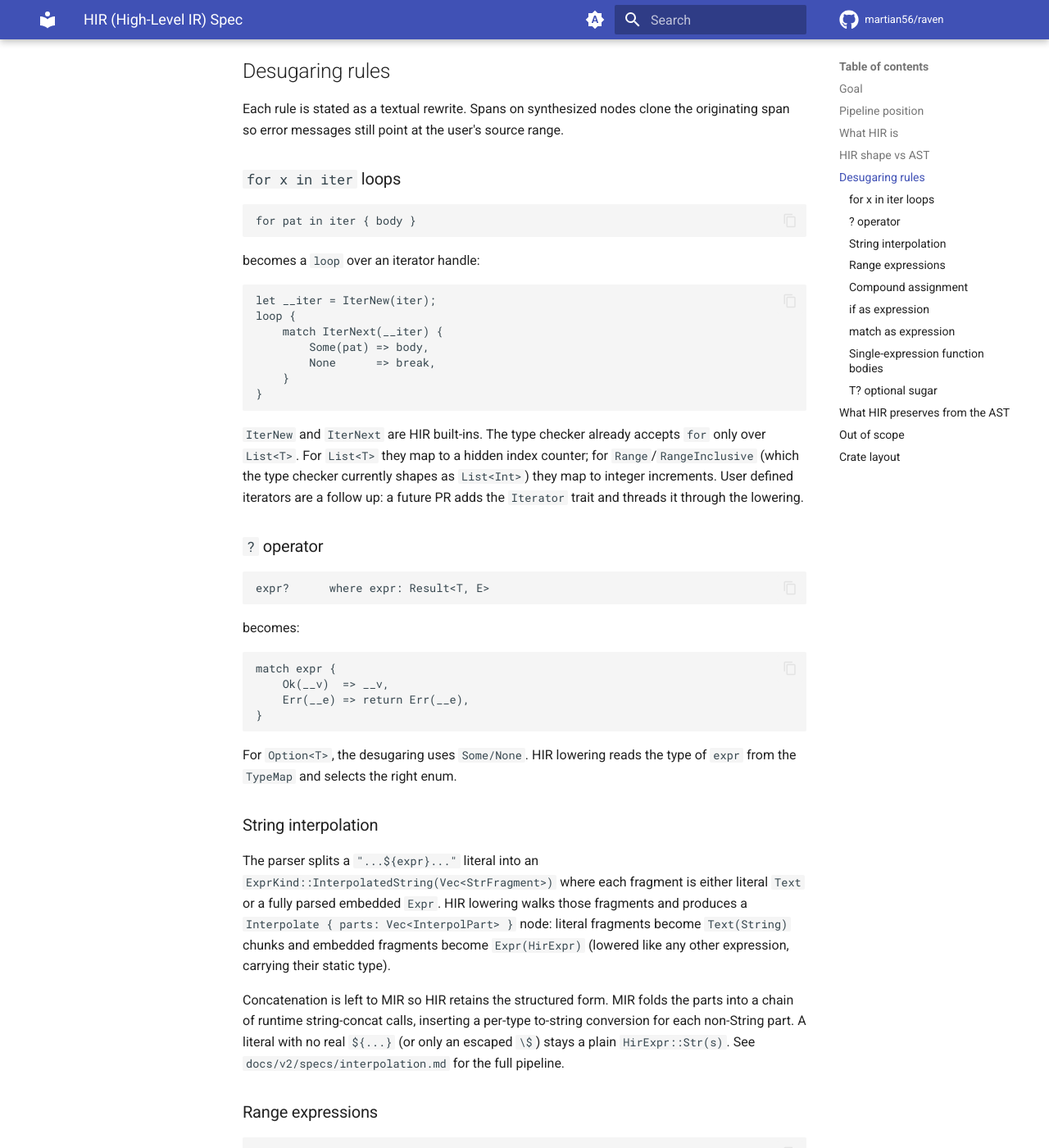
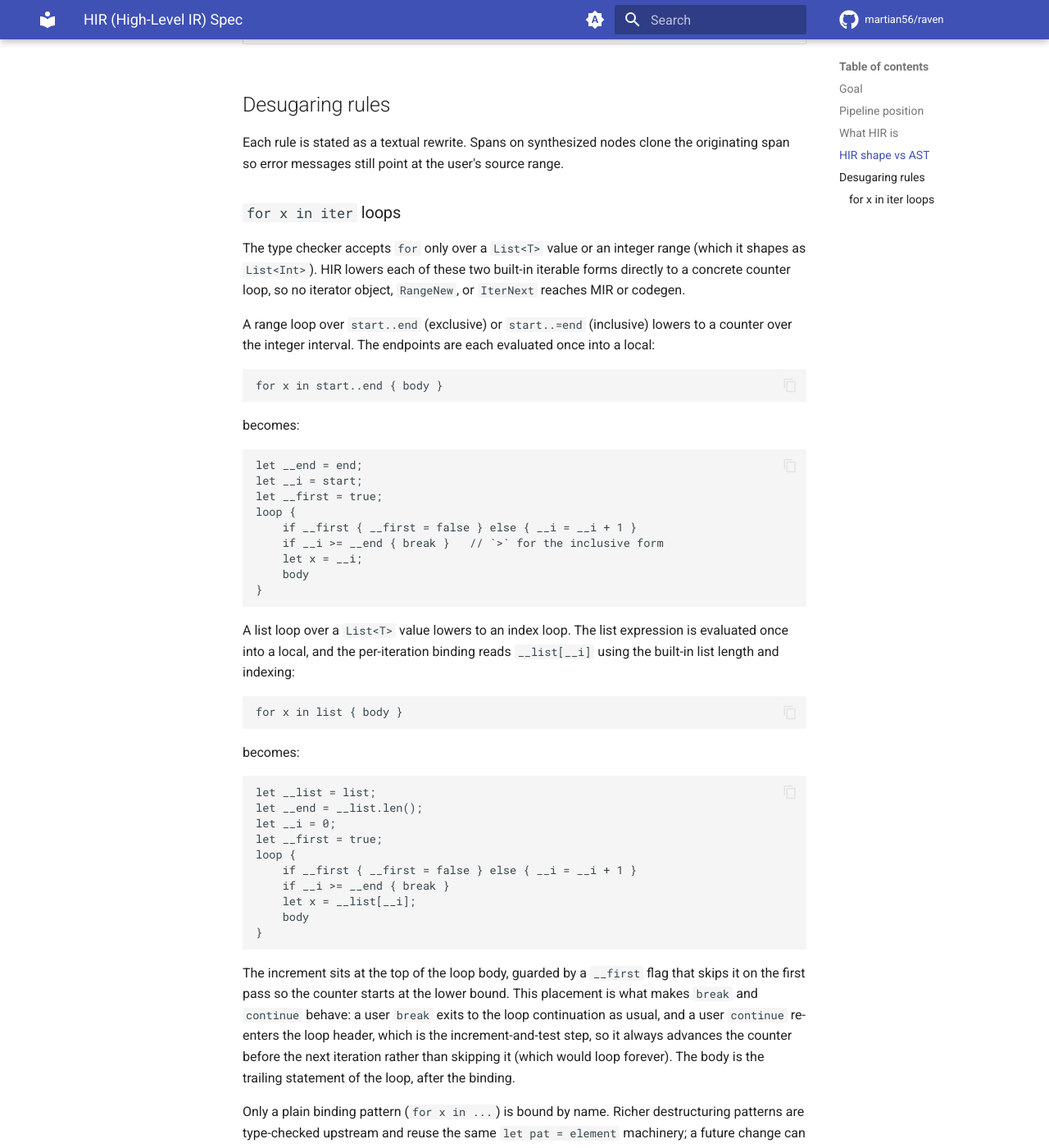
Before and after one commit to martian56/raven, an MkDocs documentation site: the page built from docs/v2/specs/hir.md, in a window 1280 px wide and 1400 px high, scrolled down 1693 px. Shown: the whole window at 82% size. Built offline with MkDocs 1.6.1 and Material for MkDocs 9.7.7, drawn with Linux system fonts in a browser that asks for light colours; comment, search, counter and statistics services are not loaded; some of the changed text lies outside the part shown.

Commit message:
docs(hir): for-loop lowering
Documents the range and list for-loop lowering to counter and index
loops, the top-of-body increment behind a first-iteration flag and how
it makes break and continue behave, and that bare range expressions
still lower to RangeNew while a range in for position does not. Notes
that arbitrary-iterator for-loops are generalized by the Iterator-trait
work in #119.

````diff
--- a/docs/v2/specs/hir.md
+++ b/docs/v2/specs/hir.md
@@ -43,7 +43,7 @@
 
 | AST node                          | HIR equivalent                                          |
 |-----------------------------------|---------------------------------------------------------|
-| `ExprKind::For { pat, iter, body }` | Lowered to `Loop` containing a `Match` on iterator `next` |
+| `ExprKind::For { pat, iter, body }` | Lowered to a counter `Loop` over a range, or an index `Loop` over a `List<T>` |
 | `ExprKind::Try(inner)`            | Lowered to `Match` on `Ok/Err` (or `Some/None`)         |
 | `ExprKind::InterpolatedString(fragments)` | `Interpolate { parts: Vec<InterpolPart> }`      |
 | `ExprKind::Range { ... }`         | `RangeNew { start, end, inclusive }`                    |
@@ -61,28 +61,74 @@
 
 ### `for x in iter` loops
 
+The type checker accepts `for` only over a `List<T>` value or an integer
+range (which it shapes as `List<Int>`). HIR lowers each of these two
+built-in iterable forms directly to a concrete counter loop, so no
+iterator object, `RangeNew`, or `IterNext` reaches MIR or codegen.
+
+A range loop over `start..end` (exclusive) or `start..=end` (inclusive)
+lowers to a counter over the integer interval. The endpoints are each
+evaluated once into a local:
+
 ```
-for pat in iter { body }
+for x in start..end { body }
 ```
 
-becomes a `loop` over an iterator handle:
+becomes:
 
 ```
-let __iter = IterNew(iter);
+let __end = end;
+let __i = start;
+let __first = true;
 loop {
-    match IterNext(__iter) {
-        Some(pat) => body,
-        None      => break,
-    }
+    if __first { __first = false } else { __i = __i + 1 }
+    if __i >= __end { break }   // `>` for the inclusive form
+    let x = __i;
+    body
 }
 ```
 
-`IterNew` and `IterNext` are HIR built-ins. The type checker already
-accepts `for` only over `List<T>`. For `List<T>` they map to a hidden
-index counter; for `Range`/`RangeInclusive` (which the type checker
-currently shapes as `List<Int>`) they map to integer increments. User
-defined iterators are a follow up: a future PR adds the `Iterator`
-trait and threads it through the lowering.
+A list loop over a `List<T>` value lowers to an index loop. The list
+expression is evaluated once into a local, and the per-iteration binding
+reads `__list[__i]` using the built-in list length and indexing:
+
+```
+for x in list { body }
+```
+
+becomes:
+
+```
+let __list = list;
+let __end = __list.len();
+let __i = 0;
+let __first = true;
+loop {
+    if __first { __first = false } else { __i = __i + 1 }
+    if __i >= __end { break }
+    let x = __list[__i];
+    body
+}
+```
+
+The increment sits at the top of the loop body, guarded by a `__first`
+flag that skips it on the first pass so the counter starts at the lower
+bound. This placement is what makes `break` and `continue` behave: a
+user `break` exits to the loop continuation as usual, and a user
+`continue` re-enters the loop header, which is the increment-and-test
+step, so it always advances the counter before the next iteration rather
+than skipping it (which would loop forever). The body is the trailing
+statement of the loop, after the binding.
+
+Only a plain binding pattern (`for x in ...`) is bound by name. Richer
+destructuring patterns are type-checked upstream and reuse the same
+`let pat = element` machinery; a future change can expand them in place.
+
+Iteration over any other type is rejected by the type checker with a
+clear diagnostic before lowering runs, so no codegen-time failure is
+possible. User-defined iterators (`for x in <any Iterator>`) are out of
+scope here and are generalized by the `Iterator` trait work in issue
+#119, which will thread a trait-based protocol through this lowering.
 
 ### `?` operator
 
@@ -126,8 +172,12 @@
 a..=b      becomes RangeNew { start: a, end: b, inclusive: true  }
 ```
 
-`Range` is treated as a built-in iterable in HIR. Its element type is
-`Int` (the type checker enforces integer bounds).
+A bare range expression (one not in the `iter` position of a `for`)
+lowers to `RangeNew`. Its element type is `Int` (the type checker
+enforces integer bounds). A range used directly as a `for` loop's
+iterable never produces a `RangeNew`: the for-loop lowering reads the
+range endpoints straight off the AST and emits the counter loop above,
+so `RangeNew` carries no iteration responsibility.
 
 ### Compound assignment
 
@@ -212,8 +262,9 @@
 
 ## Out of scope
 
-* User-defined `Iterator` trait protocol. Built-in iteration over
-  `List<T>` and ranges only.
+* User-defined `Iterator` trait protocol (issue #119). Built-in
+  iteration over `List<T>` and integer ranges only, lowered to concrete
+  counter and index loops.
 * Closure capture analysis (defer to MIR).
 * C FFI lowering.
 * `dyn Trait` virtual dispatch.
````
